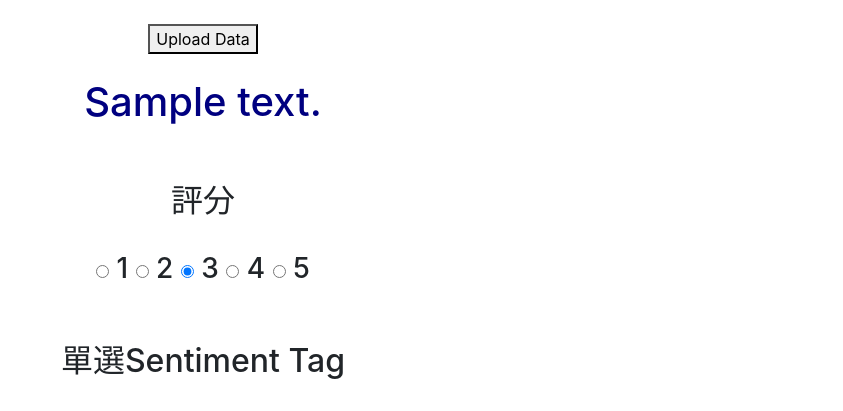
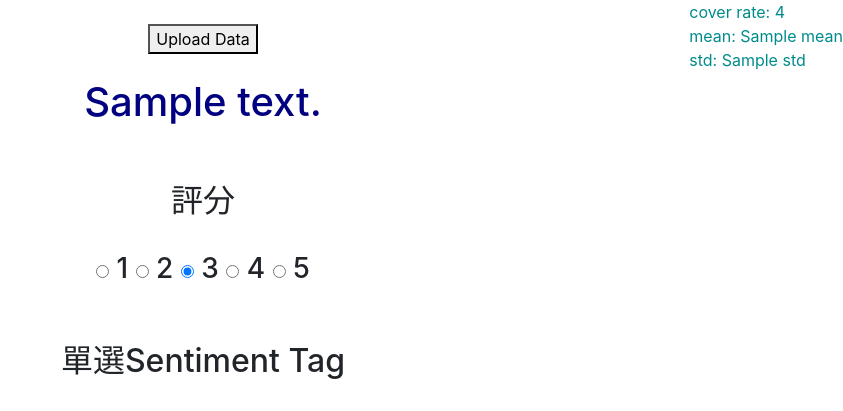
Before and after one commit to NatLee/simply-nlp-classification-labeling-platform, a Flask app: template templates/index.html in a window 1280 px wide. Shown: the top 411 px of the page, without its empty margins (437-1280 px from the left). Run offline with Flask 2, Linux system fonts and the light colour scheme; the template is opened without the code that fills it: most values are stand-ins (such as "Sample title", 1, 10 or a date in 2020); parts of the project's set-up code (start-up, migrations or seed data) failed here and were passed over; some libraries are stand-ins or nearby versions.

Commit message:
Update dashboard.

```diff
--- a/EmoLabel.py
+++ b/EmoLabel.py
@@ -60,8 +60,10 @@ class EmoLabel(object):
         '''
         Current votebox status(Mean, STD).
         '''
+        labeledTextCount = len(set(self.voteBox.keys()))
+        coverRate =  labeledTextCount / len(self.__displayTextIds)
         counter = np.asarray(list(self.voteBox.values()))
-        return (np.sum(counter)/len(counter), np.std(counter))
+        return (coverRate, np.sum(counter)/len(counter), np.std(counter))
 
     def __selectLogic(self, candidateID: list, scaleFactor=1) -> int:
         '''
@@ -73,7 +75,7 @@ class EmoLabel(object):
         #   FOR EVERY ENTRY e
         #   ticket count = (MAX(votes) - votes[e] + 1) * scale
 
-        tickets = []
+        tickets = list()
         maxVote = max(self.voteBox.values())
 
         for entryId in candidateID:
--- a/main.py
+++ b/main.py
@@ -145,10 +145,17 @@ def index():
         el.commit()
         print(idx, score, tag, textType, tag_opt)
 
+    coverRate, mean, std = el.dataDashboard()
     idx, text, date = el.randomSampleText()
     customTags = el.getUserCustomLabelById(idx)
 
-    return render_template('index.html', idx=idx, text=text, customTags=customTags)
+    return render_template('index.html',
+                            idx=idx,
+                            text=text,
+                            customTags=customTags,
+                            coverRate=coverRate,
+                            mean=mean,
+                            std=std)
 
 
 if __name__ == '__main__':
--- a/static/index.css
+++ b/static/index.css
@@ -3,3 +3,10 @@
 h1 {
     color: navy;
 }
+
+.dashboard{
+    color: darkcyan;
+    position:absolute;
+    top:0;
+    right:0;
+}
--- a/templates/index.html
+++ b/templates/index.html
@@ -21,7 +21,9 @@
     </head>
 
     <body>
-
+        <div class='dashboard'><p>cover rate: {{ coverRate }}<br>
+                                  mean: {{ mean }}<br>
+                                  std: {{ std }}</p></div>
         <center>
             <br>
             <button onclick='location.href = "/upload"'>Upload Data</button>
```
